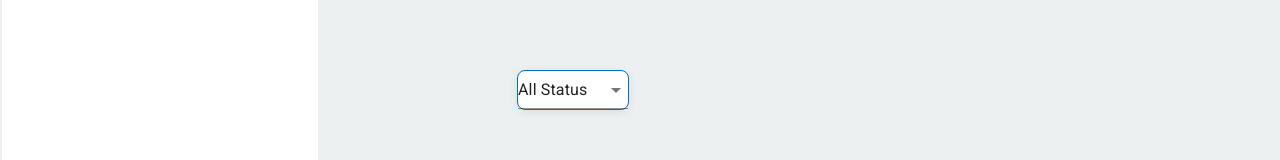
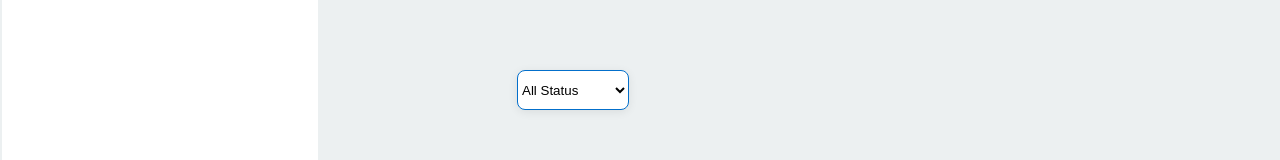
Before and after one commit to ruchita00/css_styling, a React (Create React App) app in the folder my-app/: page / in a window 1280 px wide. Shown: the part 186-346 px from the top of the page. Built offline with nearby package versions, Linux system fonts and the light colour scheme.

Commit message:
dropdown menu.

```diff
--- a/my-app/src/components/DropDown.js
+++ b/my-app/src/components/DropDown.js
@@ -1,6 +1,5 @@
-import {withStyles ,Select, MenuItem } from '@material-ui/core'
-import React from 'react'
-import ExpandMoreIcon from '@material-ui/icons/ExpandMore';
+import React from "react"
+import {withStyles } from '@material-ui/core'
 
 
 const style=(theme=>({
@@ -19,21 +18,22 @@ borderRadius: '8px',
     }
 }))
 
+const Dropdown=(props)=>{
+    const {classes}=props;
+   return(
+       <div>
+       <div>
 
-const DropDown=(props)=> {
-    const{classes}=props;
+           <select className={classes.root}>
+              <option value="all status">All Status</option>
+               <option value="active">Active</option>
+               <option value="pending">Pending</option>
+               <option value="past">Past</option>
 
-    return (
-        <div>
+           </select>
 
-            <Select value=""  displayEmpty  className={classes.root} >
-            <MenuItem value="" >All Status</MenuItem>
-                <MenuItem value={1}>Active</MenuItem>
-                 <MenuItem value={2}>Pending</MenuItem>
-            <MenuItem value={3}>Past</MenuItem>
-            </Select>
-        </div>
-    )
+       </div>
+       </div>
+   )
 }
-
-export default withStyles(style)(DropDown);
+export default withStyles(style)(Dropdown);
```
